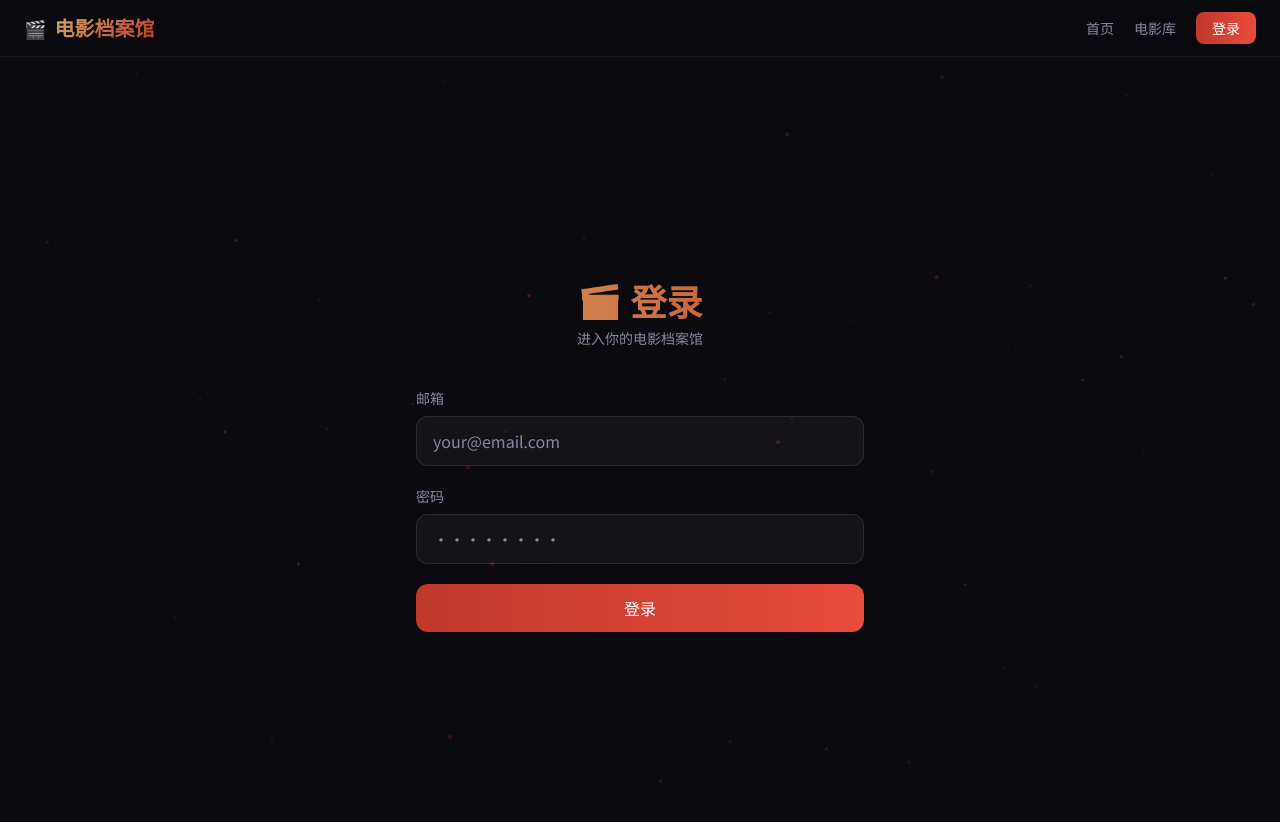
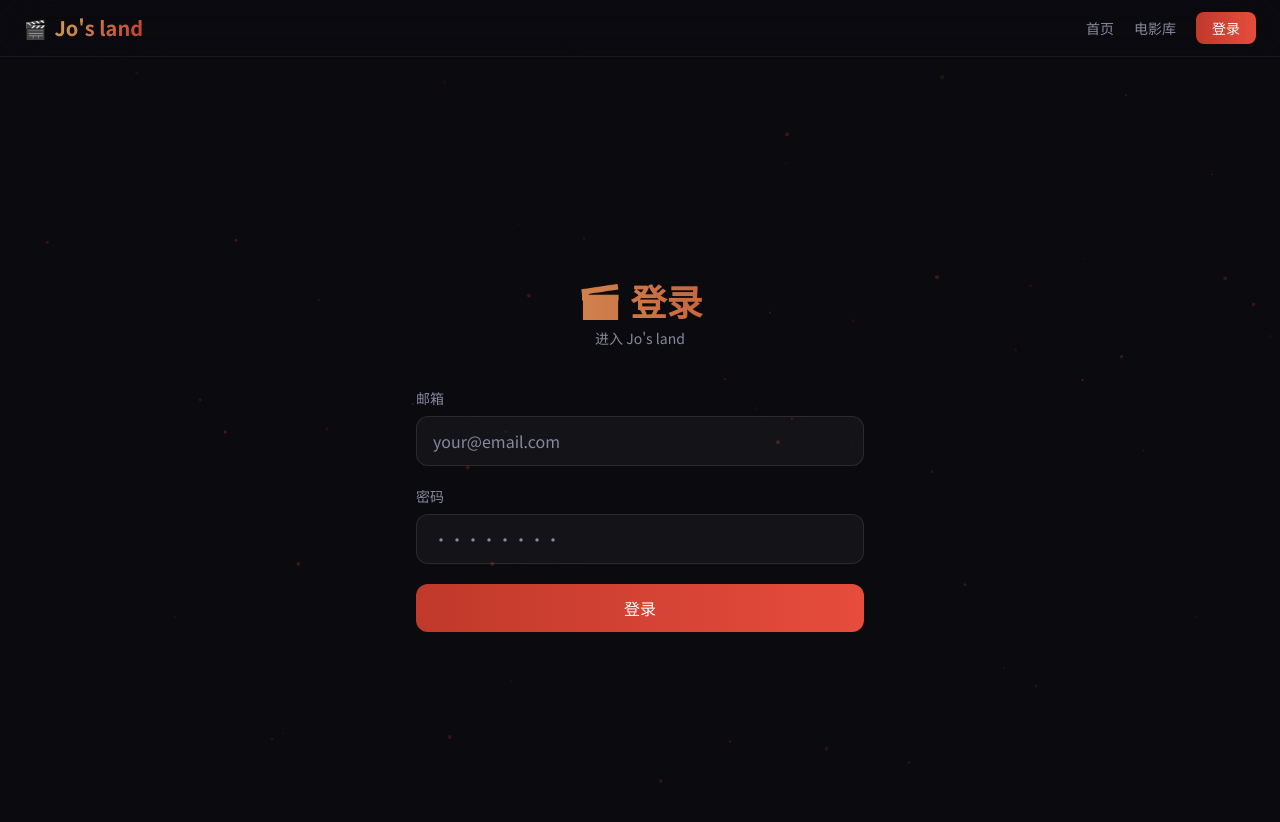
Before and after one commit to nnnirjojo-code/movie-memory, a Next.js app: page /login in a window 1280 px wide. Shown: the top 822 px of the page. Built offline with nearby package versions, Linux system fonts and the light colour scheme; no server answers; a web font is replaced by a local one.

Commit message:
rename: 电影档案馆 → Jo's land

```diff
--- a/src/app/layout.tsx
+++ b/src/app/layout.tsx
@@ -5,7 +5,7 @@
 import ParticlesBackground from "@/components/particles"
 
 export const metadata: Metadata = {
-  title: "🎬 电影档案馆 — 个人电影记忆",
+  title: "🎬 Jo's land — 个人电影记忆",
   description: "一个人通过电影记录自己人生变化的档案系统",
 }
 
--- a/src/app/login/page.tsx
+++ b/src/app/login/page.tsx
@@ -44,7 +44,7 @@
           <h1 className="text-4xl font-bold bg-gradient-to-r from-[#d4a760] to-[#c0392b] bg-clip-text text-transparent mb-2">
             🎬 登录
           </h1>
-          <p className="text-[#8888a0] text-sm">进入你的电影档案馆</p>
+          <p className="text-[#8888a0] text-sm">进入 Jo's land</p>
         </div>
 
         <form onSubmit={handleLogin} className="space-y-5">
--- a/src/app/page.tsx
+++ b/src/app/page.tsx
@@ -51,7 +51,7 @@
       {/* Hero */}
       <header className="relative z-[2] text-center px-6 pt-16 pb-8 bg-gradient-to-b from-[#c0392b]/[0.06] to-transparent">
         <h1 className="font-display text-5xl md:text-7xl font-bold mb-2 gradient-gold leading-tight">
-          🎬 电影档案馆
+          🎬 Jo's land
         </h1>
         <p className="text-[#8888a0] text-lg tracking-[4px]">
           — {movies.length > 0 ? `${movies.length} 部电影，每一帧都是记忆` : '每一帧都是记忆'} —
--- a/src/components/navbar.tsx
+++ b/src/components/navbar.tsx
@@ -37,7 +37,7 @@
         <Link href="/" className="flex items-center gap-2">
           <span className="text-lg">🎬</span>
           <span className="font-title text-xl gradient-gold font-bold">
-            电影档案馆
+            Jo's land
           </span>
         </Link>
 
```
